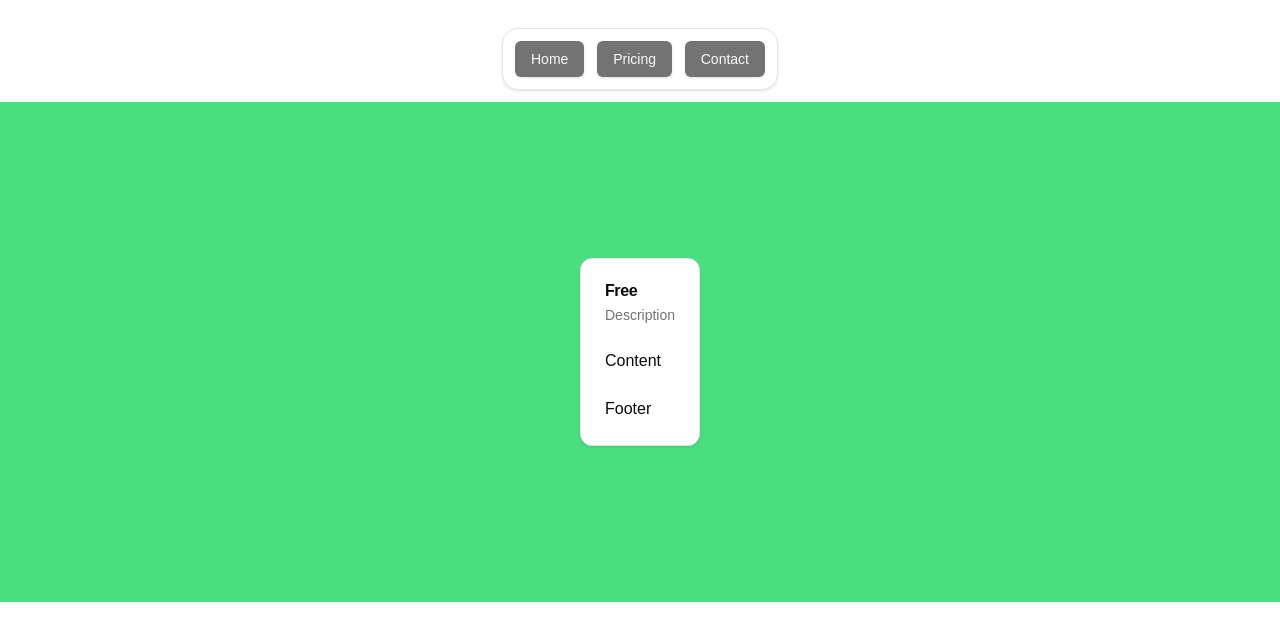
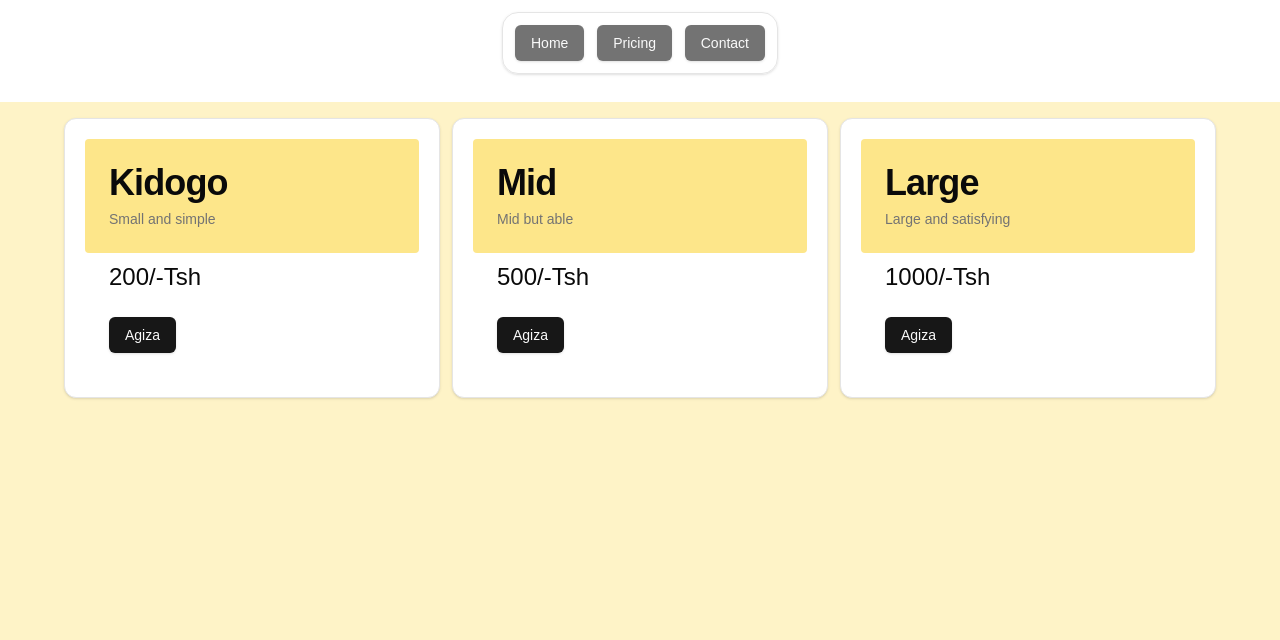
Before and after one commit to McAlwatan/Karanga, a Next.js app: page / in a window 1280 px wide. Shown: the top 640 px of the page. Built offline with nearby package versions, Linux system fonts and the light colour scheme.

Commit message:
altered UI

```diff
--- a/src/app/page.tsx
+++ b/src/app/page.tsx
@@ -6,40 +6,31 @@ import Link from "next/link";
 import PricingCards from "./pricing/page";
 
 export default function Home() {
-
-
   return (
-      <>
+    <div className="min-h-screen flex flex-col">
+      <nav className="sticky top-0 z-50 w-full">
         <div className="flex items-center justify-center p-3">
-            <GlassCard className="p-3 w-auto mt-4">
+          <GlassCard className="p-3 w-auto">
             <div className="flex justify-between w-[250px]">
               <Button className="bg-neutral-500">
-                    <Link href={"/Home"}>
-                      Home
-                    </Link>
+                <Link href={"/Home"}>Home</Link>
               </Button>
               <Button className="bg-neutral-500">
-                    <Link href={"/Pricing"}>
-                      Pricing
-                    </Link>
+                <Link href={"/Pricing"}>Pricing</Link>
               </Button>
               <Button className="bg-neutral-500">
-                    <Link href={"/Contact"}>
-                      Contact
-                    </Link>
+                <Link href={"/Contact"}>Contact</Link>
               </Button>
             </div>
           </GlassCard>
         </div>
-        <div className="flex flex-col h-[500px] p-5 w-full justify-center items-center bg-green-400">
-          <PricingCards
-            className="h-[400px] w-[350px]"
-          >
+      </nav>
+
+      <main className="flex-1 justify-center w-full bg-amber-100 p-4 mt-4">
+        <PricingCards className="w-full">
           Hello
         </PricingCards>
+      </main>
     </div>
-      </>
-
-
   );
 }
--- a/src/app/pricing/page.tsx
+++ b/src/app/pricing/page.tsx
@@ -1,24 +1,34 @@
+import { Button } from '@/components/ui/button';
 import { Card, CardContent, CardDescription, CardFooter, CardHeader, CardTitle } from '@/components/ui/card';
+import { pricingCards } from '@/lib/constants';
+import { cn } from '@/lib/utils';
 import * as React from 'react';
 
 export interface  PricingCardsProps{
     className?: string
     children: React.ReactNode
 }
-
-export default function PricingCards (props: PricingCardsProps) {
+export default function PricingCards(props: PricingCardsProps) {
   return (
-    <div>
-      <Card>
-        <CardHeader>
-            <CardTitle>Free</CardTitle>
-            <CardDescription>Description</CardDescription>
-        </CardHeader>
-        <CardContent>
-            Content
-        </CardContent>
-        <CardFooter>Footer</CardFooter>
-      </Card>
+    <div className='flex flex-col justify-center items-center md:flex-row gap-3 w-full max-w-6xl mx-auto'>
+      {pricingCards.map((card) => (
+        <Card key={card.title} className='w-[80%] p-5'>
+          <CardHeader className='bg-amber-200 rounded-sm mb-2'>
+            <CardTitle className='text-4xl'>{card.title}</CardTitle>
+            <CardDescription className='text-sm '>
+              {card.description}
+            </CardDescription>
+          </CardHeader>
+          <CardContent className={cn('text-2xl text-green')}>
+            {card.price}/-Tsh
+          </CardContent>
+          <CardFooter>
+            <Button>
+              Agiza
+            </Button>
+          </CardFooter>
+        </Card>
+      ))}
     </div>
   );
 }
--- /dev/null
+++ b/src/lib/constants.ts
@@ -0,0 +1,23 @@
+export const pricingCards = [
+    {
+        title: 'Kidogo',
+        description: 'Small and simple',
+        price: '200',
+        images: '',
+        features: ['small packaging', 'cheap'],
+    },
+    {
+        title: 'Mid',
+        description: 'Mid but able',
+        price: '500',
+        images: '',
+        features: ['medium packaging', 'affordable'],
+    },
+    {
+        title: 'Large',
+        description: 'Large and satisfying',
+        price: '1000',
+        images: '',
+        features: ['Large package', 'Optimal pricing'],
+    },
+]
```
Lines whose indentation alone changed are shown as unchanged.
